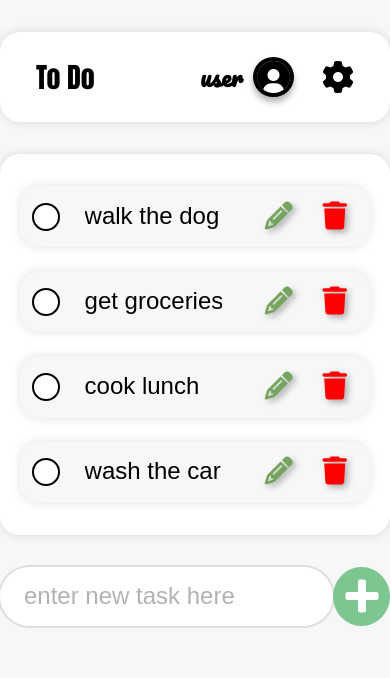
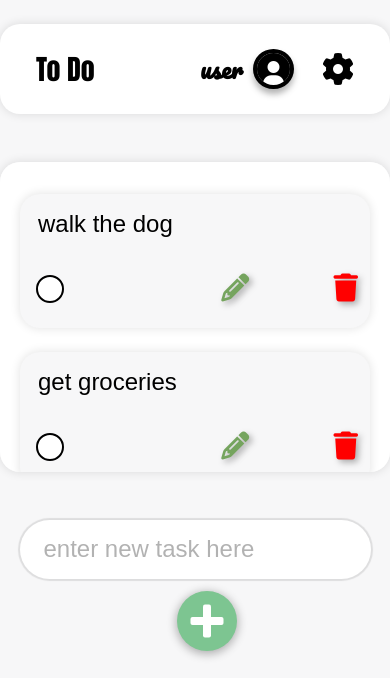
Before and after one commit to DevUn-known/stuff-to-do, a website: page public/index.html in a window 390 px wide. Drawn offline with Linux system fonts and the light colour scheme.

Commit message:
made responsive

```diff
--- a/public/brapp.js
+++ b/public/brapp.js
@@ -9,7 +9,9 @@ const addTask = (str, id) => {
                 <button type="button" class="edit"><i class="fa-solid fa-pencil"></i></button>
                 <button type="button" class="save hidden"><i class="fa-solid fa-floppy-disk"></i></button>
             </div>
-            <button type="button" class="delete"><i class="fa-solid fa-trash"></i></button>
+            <div class="delete-btn">
+                <button type="button" class="delete"><i class="fa-solid fa-trash"></i></button>
+            </div>
         </li>
     `
 }
--- a/public/index.html
+++ b/public/index.html
@@ -42,7 +42,9 @@
 
         <form id="new-task">
             <input type="text" id="new-task-title" placeholder="enter new task here">
-            <button type="submit" id="task-create-btn"></button>
+            <div>
+                <button type="submit" id="task-create-btn"></button>
+            </div>
         </form>
     </div>
     <script src="brapp.js"></script>
--- a/public/style.css
+++ b/public/style.css
@@ -8,10 +8,6 @@
     box-sizing: border-box;
     margin: 0;
     padding: 0;
-}
-
-html {
-  height: 100vh;
 }
 
 /* $General tags */
@@ -31,17 +27,14 @@ li {
 
 /* $Group styles */
 
-#nav-bar, #tasks {
-  box-shadow: 0 0 10px 1px rgba(0, 0, 0, 0.1);
-}
+#nav-bar, #tasks { box-shadow: 0 0 10px 1px rgba(0, 0, 0, 0.1); }
 
-#tasks li {
-  box-shadow: 0 0 10px 1px rgba(0, 0, 0, 0.1);
-}
+#tasks li { box-shadow: 0 0 10px 1px rgba(0, 0, 0, 0.1); }
+
+#nav-bar, #tasks, #new-task { margin: 1.5em auto; }
 
 #nav-bar, #tasks {
   background-color: var(--back-sec);
-  margin: 2em auto;
   border-radius: 20px;
   padding: 1.25em;
 }
@@ -49,8 +42,13 @@ li {
 /* $Containers */
 
 #container-main {
+    display: flex;
+    flex-direction: column;
+    justify-content: space-around;
     width: 95%;
-    max-width: 760px;
+    height: 100vh;
+    max-height: 680px;
+    max-width: 780px;
     margin: 0 auto;
     box-sizing: border-box;
 }
@@ -62,7 +60,7 @@ li {
   justify-content: space-between;
   align-items: center;
   padding: 1.5em 2.25em;
-
+  width: 100%;
 }
 
 #nav-right {
@@ -118,6 +116,8 @@ li {
 #tasks {
   font-family: "Anonymous Pro", monospace;
   font-weight: 400;
+  max-height: 70%;
+  overflow: scroll;
 }
 
 #tasks li {
@@ -133,7 +133,7 @@ li {
 
 .task-title {
   color: black;
-  width: 80%;
+  width: 100%;
   background-color: white;
   font-size: 1.5rem;
   font-weight: 400;
@@ -192,6 +192,10 @@ li {
 
 /* -$task buttons */
 
+#tasks .update-btns, #tasks .delete-btn {
+  text-align: right;
+}
+
 #tasks li button {
   font-size: 1.75rem;
   background-color: transparent;
@@ -244,14 +248,18 @@ button.delete {
 
 #task-create-btn {
   width: 60px;
+  height: 60px;
   position: relative;
   background-color: #7DC591;
   font-size: 3rem;
   font-weight: bold;
   border: none;
   border-radius: 50%;
+  margin-left: 0.5em;
   transition: background-color 0.2s;
   cursor: pointer;
+  box-shadow: 0 2px 10px 1px rgba(0,0,0,0.3);
+  transition: transform 0.2s;
 }
 
 #task-create-btn:hover {
@@ -259,7 +267,7 @@ button.delete {
 }
 
 #task-create-btn:active {
-  background-color: #4a7556;
+  transform: scale(0.9);
 }
 
 #task-create-btn::before , #task-create-btn::after {
@@ -282,8 +290,30 @@ button.delete {
   height: 8px;
 }
 
-@media (max-width: 434px){
-  #container-main {
+@media (max-width: 540px){
+  #container-main  {
     width: 100%;
   }
+  #tasks li {
+    grid-template-columns: repeat(3, 1fr);
+    grid-template-rows: repeat(2, 1fr);
+
+  }
+  .task-title {
+    width: 100%;
+    grid-column-start: 1;
+    grid-column-end: 4;
+    margin-bottom: 0.75em;
+  }
+  .checkbox {
+    grid-row-start: 2;
+    margin-left: 0.25em;
+  }
+  #new-task {
+    flex-direction: column;
+    align-items: center;
+  }
+  #task-create-btn {
+    margin-top: 0.25em;
+  }
 }
```
